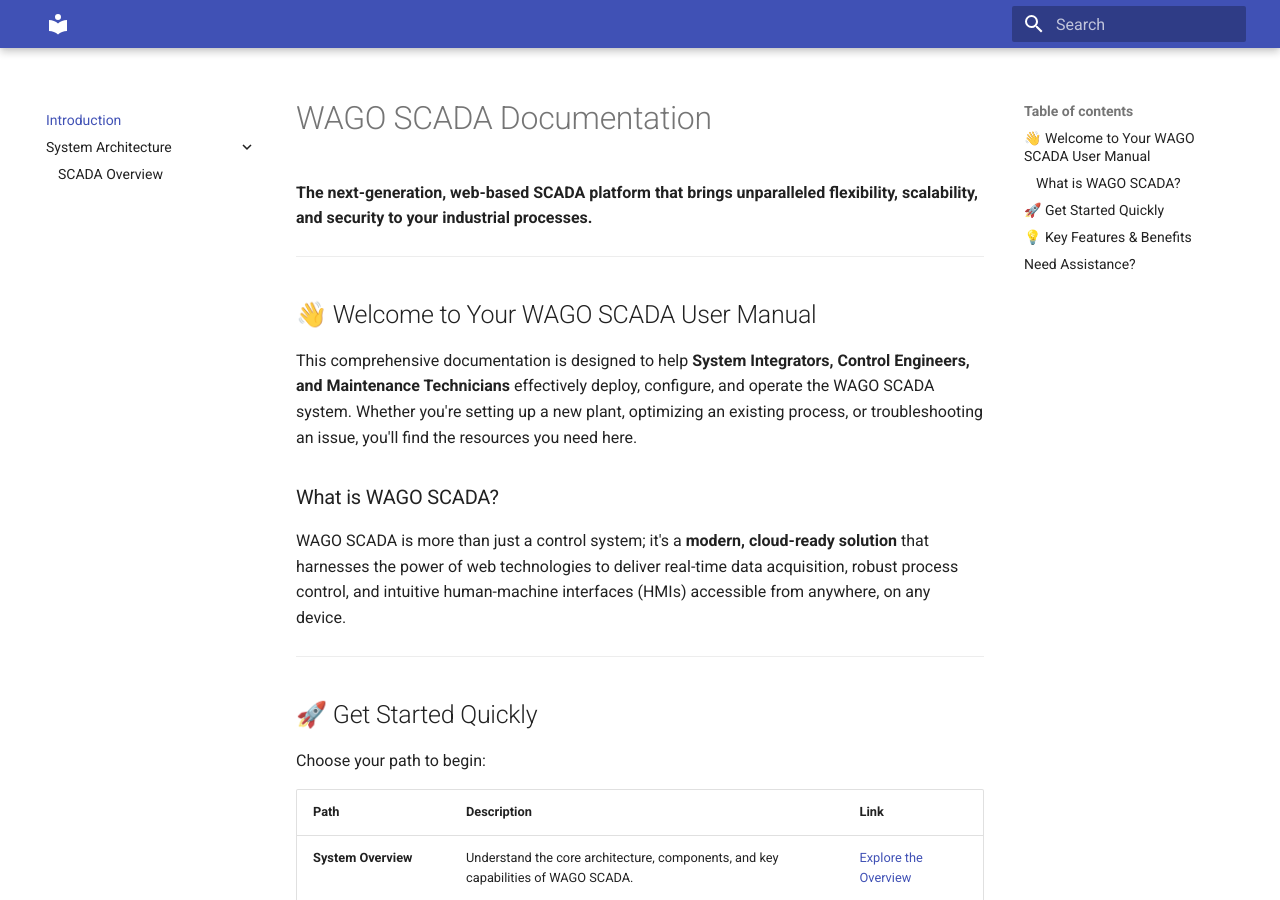
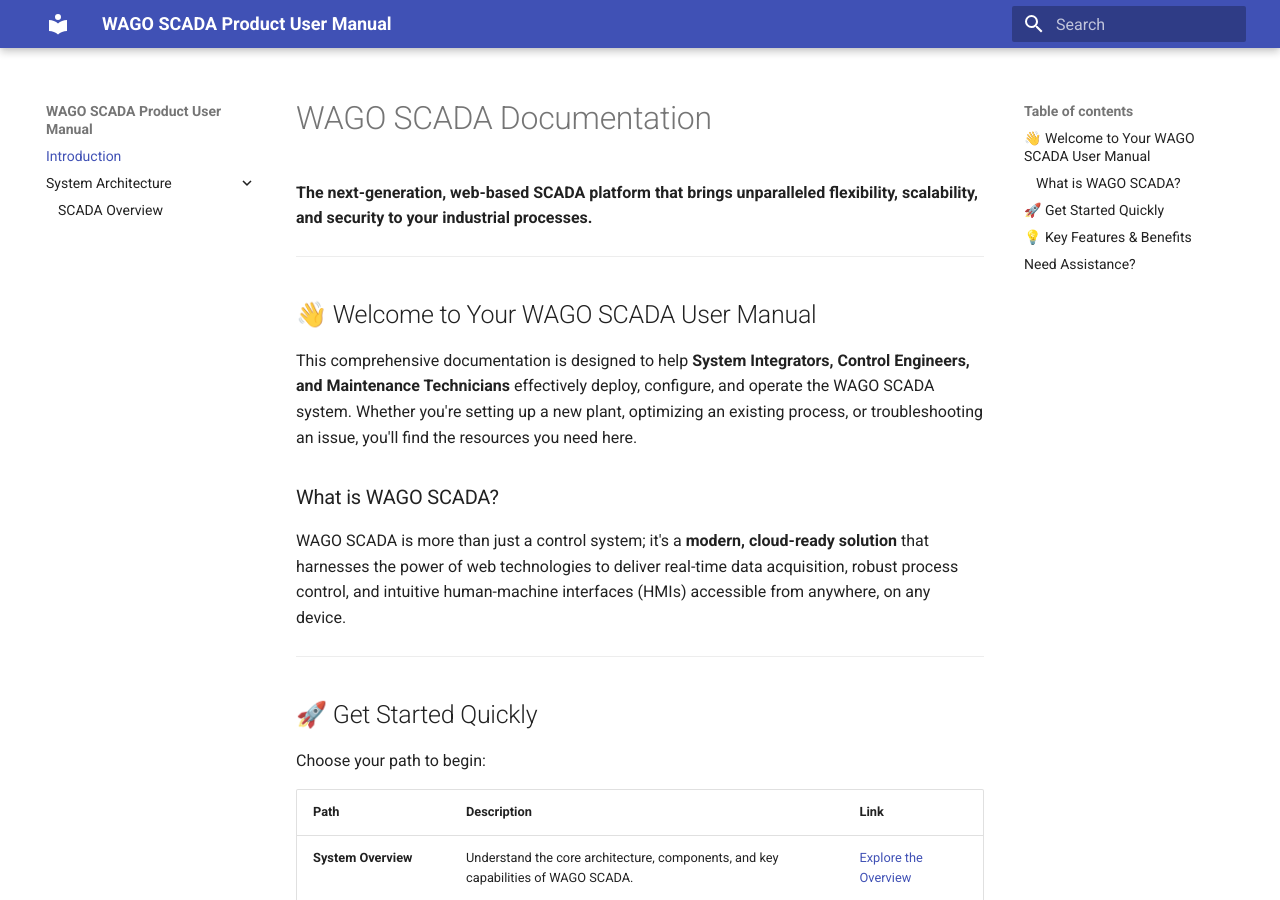
Before and after one commit to xiangwenzhu/VCH, an MkDocs documentation site: the page built from docs/index.md, in a window 1280 px wide and 900 px high. Built offline with MkDocs 1.6.1 and Material for MkDocs 9.7.7, drawn with Linux system fonts in a browser that asks for light colours.

Commit message:
add site name

```diff
--- a/mkdocs.yml
+++ b/mkdocs.yml
@@ -1,3 +1,6 @@
+site_name: WAGO SCADA Product User Manual
+site_url: https://xiangwenzhu.github.io/VCH/
+
 # ... (rest of the file)
 nav:
   - Introduction: index.md
```
